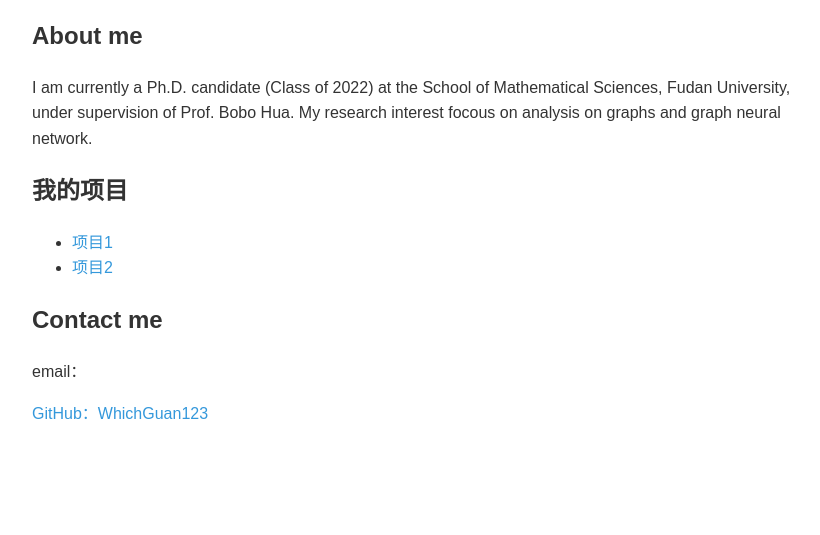
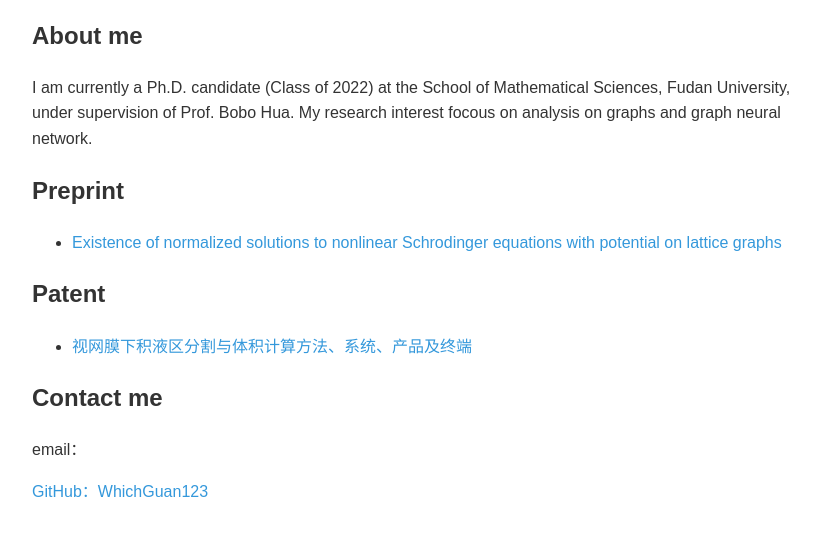
Before and after one commit to WhichGuan123/-wqguan.github.io, a plain HTML site: page index.html in a window 1280 px wide. Shown: the part 199-734 px from the top of the page, without its empty margins (208-1028 px from the left). Drawn offline with Linux system fonts and the light colour scheme.

Commit message:
Update index.html

```diff
--- a/index.html
+++ b/index.html
@@ -3,7 +3,7 @@
 <head>
     <meta charset="UTF-8">
     <meta name="viewport" content="width=device-width, initial-scale=1.0">
-    <title>我的个人主页</title>
+    <title>My homepage</title>
     <style>
         body {
             font-family: Arial, sans-serif;
@@ -42,10 +42,16 @@
     </section>
 
     <section>
-        <h2>我的项目</h2>
+        <h2>Preprint</h2>
         <ul>
-            <li><a href="#">项目1</a></li>
-            <li><a href="#">项目2</a></li>
+            <li><a href="#">Existence of normalized solutions to nonlinear Schrodinger equations with potential on lattice graphs</a></li>
+        </ul>
+    </section>
+
+    <section>
+        <h2>Patent</h2>
+        <ul>
+            <li><a href="#">视网膜下积液区分割与体积计算方法、系统、产品及终端</a></li>
         </ul>
     </section>
 
```
